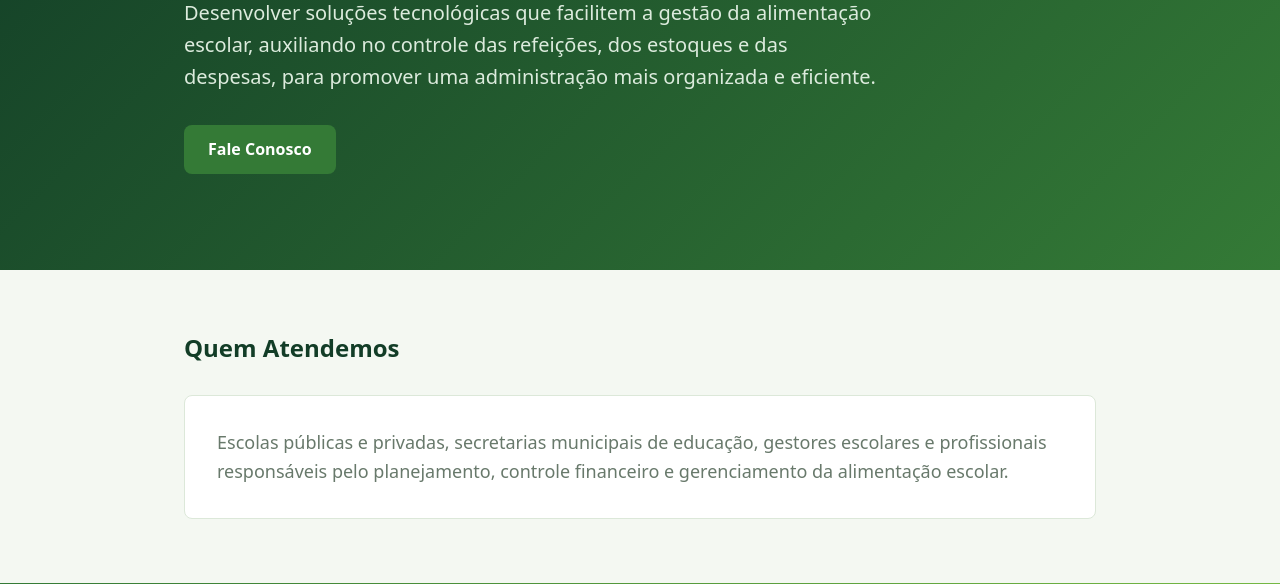
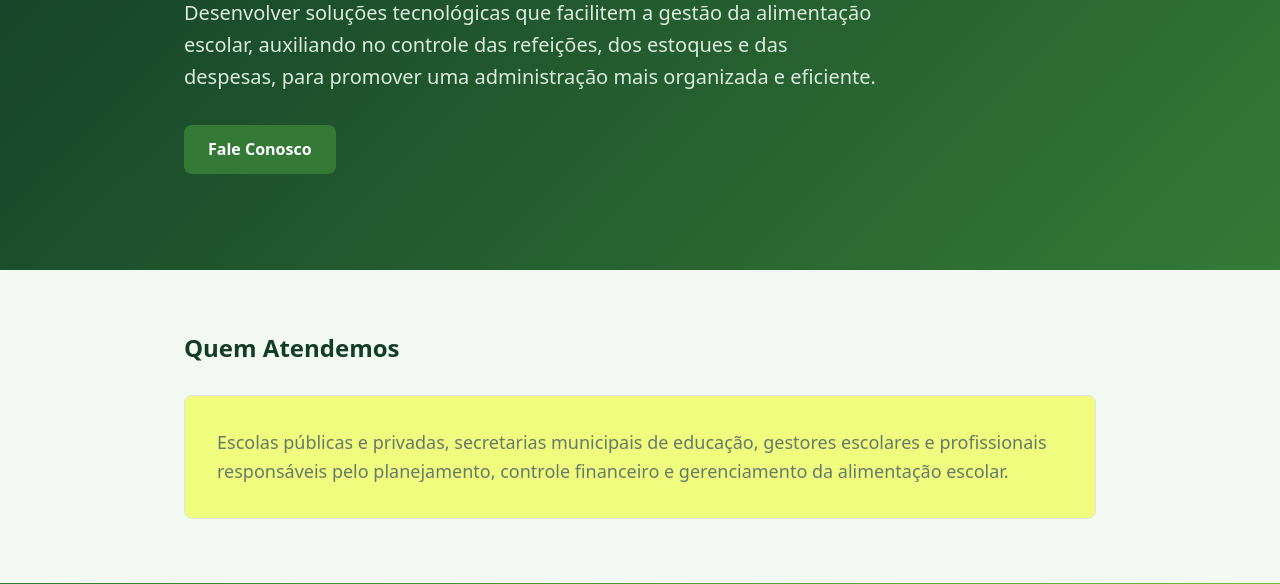
Before and after one commit to ThanackVieira18/alimenta-edu-site, an Astro site: page / in a window 1280 px wide. Shown: the part 334-918 px from the top of the page. Built offline with nearby package versions, Linux system fonts and the light colour scheme; Astro itself is replaced by a stand-in of ours.

Commit message:
feat: alteração da cor de fundo do cartão

```diff
--- a/src/components/Cartao.astro
+++ b/src/components/Cartao.astro
@@ -8,7 +8,7 @@ const { destaque } = Astro.props;
 
 <style>
 	.cartao {
-		background-color: var(--cor-fundo);
+		background-color: #effc7e;
 		border: 1px solid var(--cor-borda);
 		border-radius: var(--borda-raio);
 		padding: 2rem;
```
